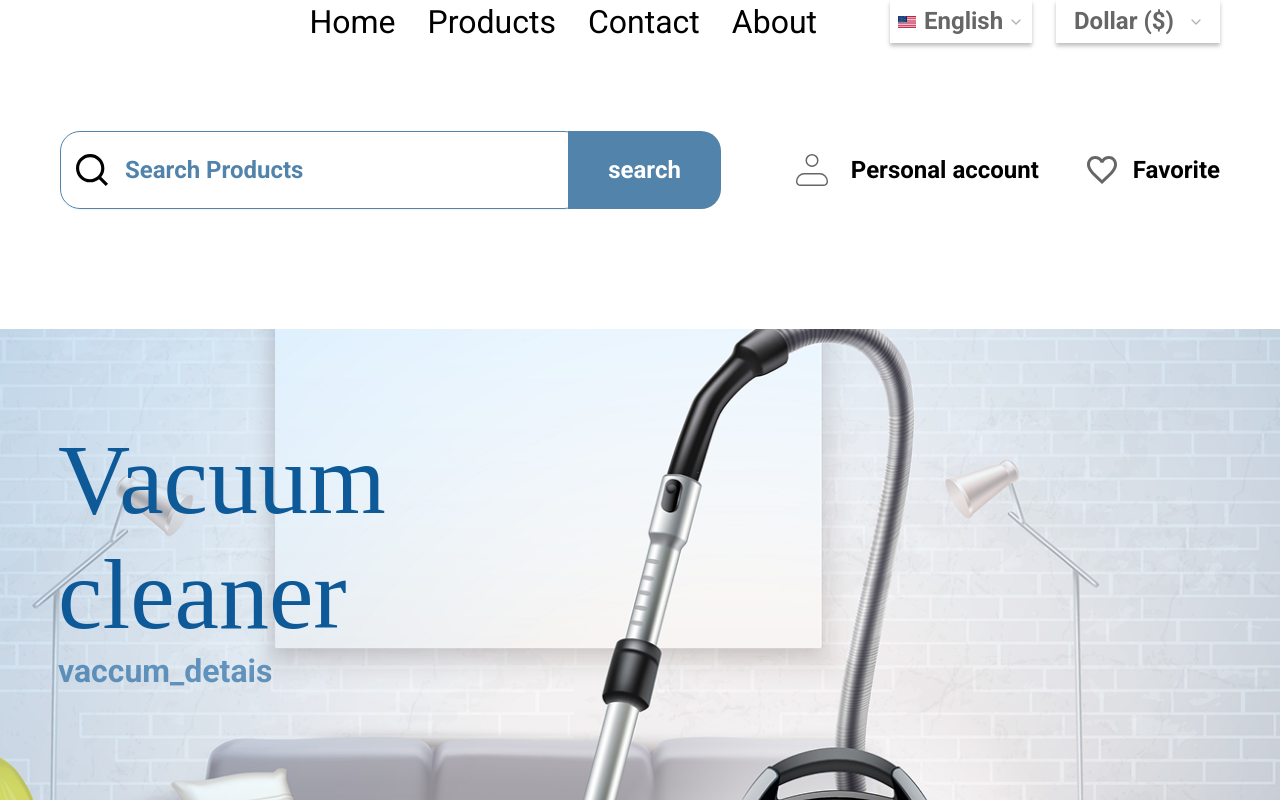
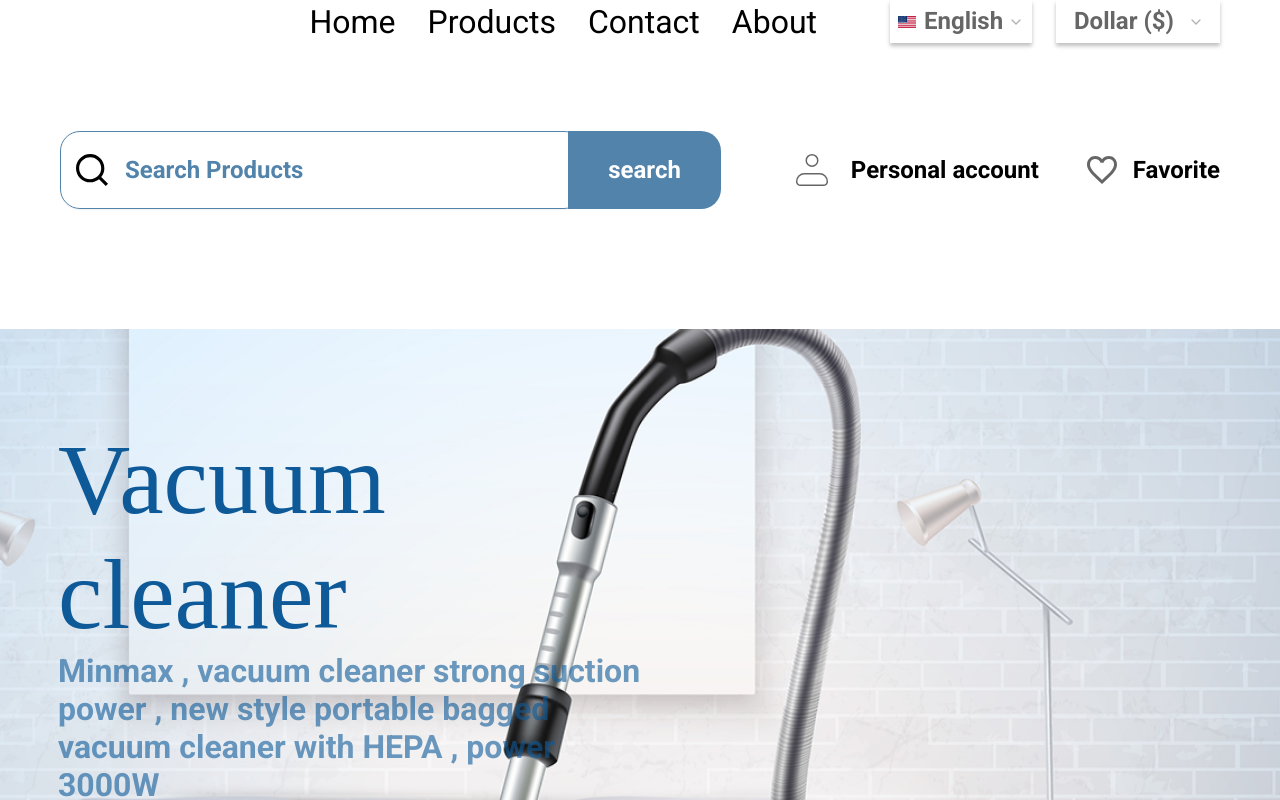
Before and after one commit to mostafizar-rahman/honey-ecommerce, a React (Vite) app: page /electric in a window 1280 px wide. Shown: the top 800 px of the page. Built offline with nearby package versions, Linux system fonts and the light colour scheme; a web font is replaced by a local one.

Commit message:
more bug fixed

```diff
--- a/src/components/sections/footer.tsx
+++ b/src/components/sections/footer.tsx
@@ -1,10 +1,8 @@
 import { HoCall, HoFacebook, HoInstagram, HoMapPoint, HoMessage, HoTiktok, HoWhatsapp } from "@/lib/icon"
 import { useTranslation } from "react-i18next"
-
-const Footer: React.FC<{ language?: string }> = ({ language }) => {
+const Footer: React.FC<{ language: string }> = ({ language }) => {
   const { t } = useTranslation()
   return (
-
     <footer className="footer xl:px-[85px] lg:px-15 px-7.5 bg-background "   dir={language === "Leabnese" ? "rtl" : "ltr"}>
       <div className="flex md:justify-between justify-center items-center flex-wrap gap-10 pt-[88px] pb-20">
         <div>
--- a/src/components/sections/headers/header.tsx
+++ b/src/components/sections/headers/header.tsx
@@ -79,7 +79,7 @@
                         </ul>
                     </nav>
                     <div className="lg:flex gap-6 hidden">
-                    <HeaderExtraInfo onLanguageChange={setLanguage} />
+                    <HeaderExtraInfo onLanguageChange={setLanguage} language={language} />
                     </div>
                 </div>
             </div>
--- a/src/components/sections/heros/heroVacuum.tsx
+++ b/src/components/sections/heros/heroVacuum.tsx
@@ -5,7 +5,7 @@
         <section className="bg-[url('/images/vacuum/hero-bg.png')] bg-cover bg-no-repeat bg-right-bottom lg:px-[58px] px-[15px] pt-[93px] pb-[424px]">
             <div className="text-[#0E5A99] max-w-[592px]">
                 <h1 className="lg:text-[100px] md:text-[80px] text-7xl font-italianno">{t("vaccum")}</h1>
-                <p className="lg:text-[32px] md:text-[26px] text-2xl font-bold opacity-60">{t("vaccum_detais")}</p>
+                <p className="lg:text-[32px] md:text-[26px] text-2xl font-bold opacity-60">{t("vaccum_details")}</p>
             </div>
         </section>
     )
--- a/src/layout/root.tsx
+++ b/src/layout/root.tsx
@@ -8,7 +8,6 @@
 
     const pathname = useLocation().pathname
     const [language, setLanguage] = useState<string>("English");
-
 
     useEffect(() => {
         const body = document.querySelector("body");
```
